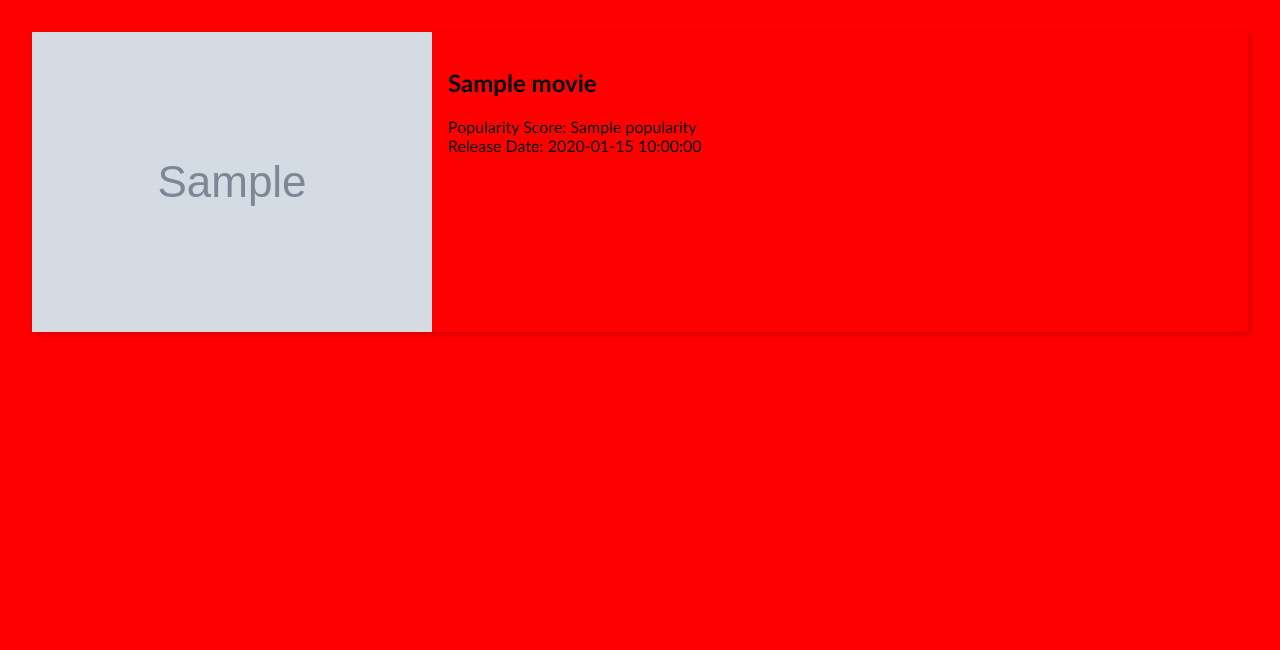
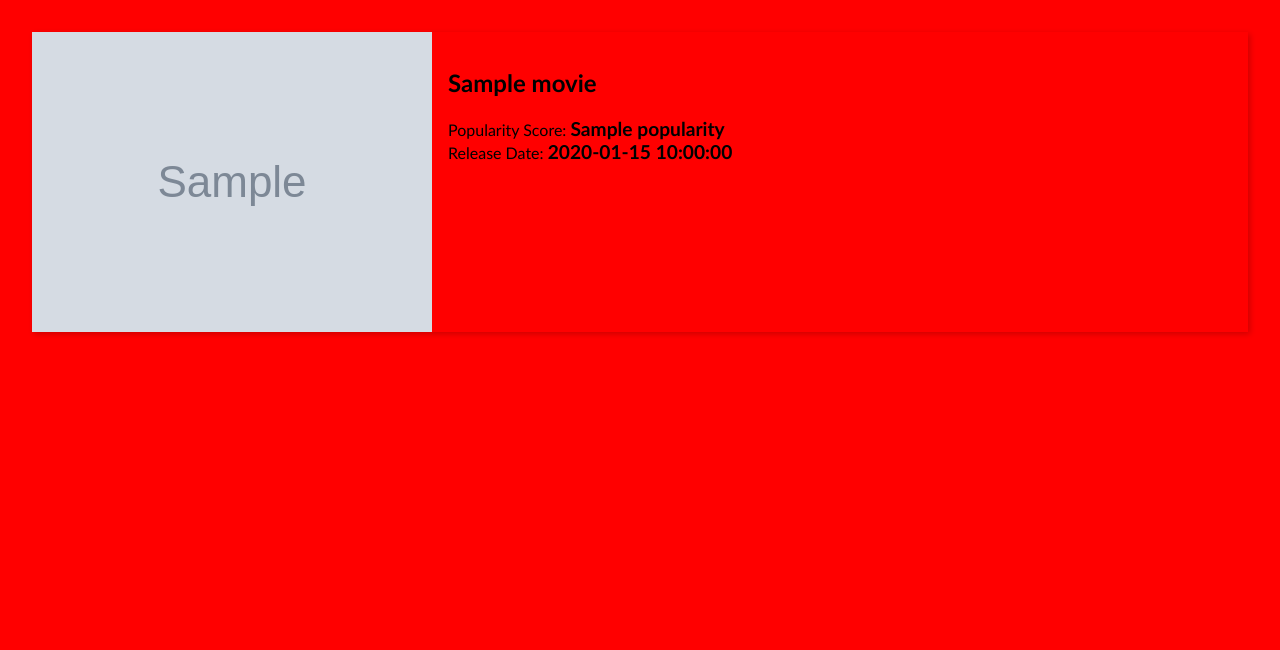
Before and after one commit to jesseilev/popmo, a Flask app: template templates/movie.html in a window 1280 px wide. Shown: the part 98-748 px from the top of the page. Run offline with Flask 2, Linux system fonts and the light colour scheme; the template is opened without the code that fills it: most values are stand-ins (such as "Sample title", 1, 10 or a date in 2020); grey boxes marked "Sample" are stand-in pictures.

Commit message:
tweak movie detail label structure

```diff
--- a/static/app.css
+++ b/static/app.css
@@ -60,6 +60,16 @@ body {
 
 .movie-detail-info {
     padding: 1em;
+    display: flex;
+    flex-direction: column;
+}
+
+.detail-value {
+    font-size: 1.2em;
+    font-weight: bold;
+    /* background: black; */
+    /* color: white; */
+    /* padding: 1em; */
 }
 
 footer {
--- a/templates/movie.html
+++ b/templates/movie.html
@@ -6,12 +6,17 @@
         <div class="movie-detail-info">
             <h2>{{ movie.title }}</h2>
             <div>
-                <label>Popularity Score:</label>
-                <label>{{ movie.popularity }}</label>
+                <label>
+                    Popularity Score:
+                    <span class="detail-value">{{ movie.popularity }}</span>
+                </label>
+
             </div>
             <div>
-                <label>Release Date:</label>
-                <label>{{ movie.release_date }}</label>
+                <label>
+                    Release Date:
+                    <span class="detail-value">{{ movie.release_date }}</span>
+                </label>
             </div>
         </div>
     </div>
```
